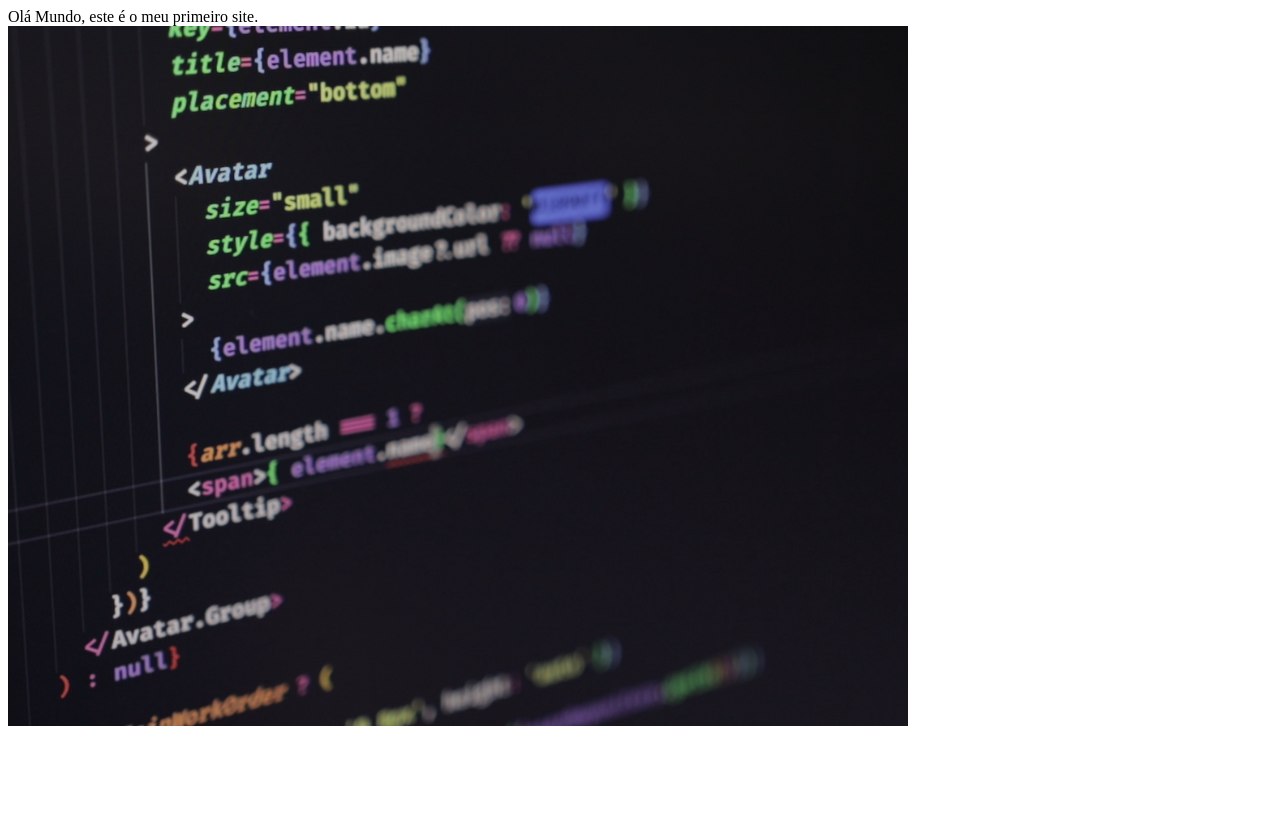
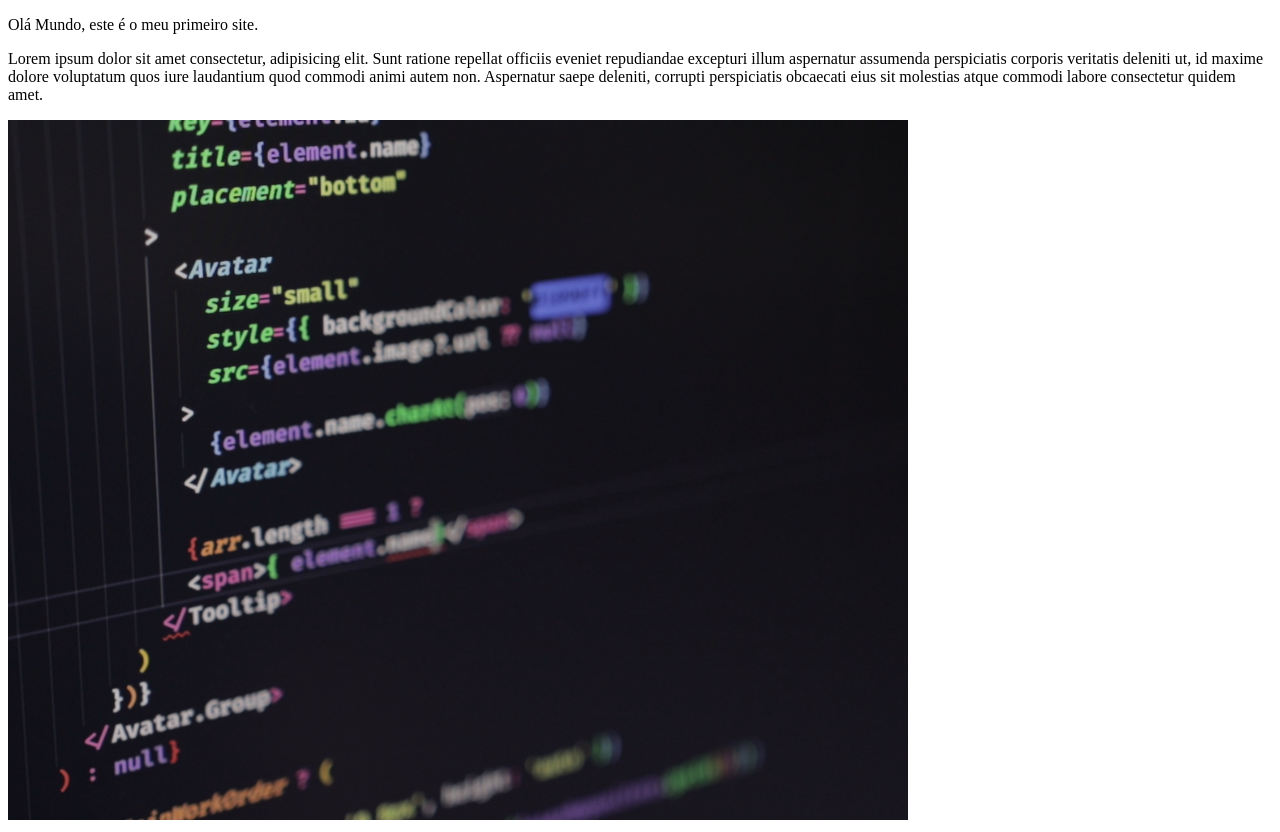
Before and after one commit to guilhermetft/ProjetoWeb1, a plain HTML site: page index.html in a window 1280 px wide. Before the commit the page ends 800 px from the top, so only its background shows below. Drawn offline with Linux system fonts and the light colour scheme.

Commit message:
UPDATE index.html

```diff
--- a/index.html
+++ b/index.html
@@ -6,7 +6,9 @@
     <title>Document</title>
 </head>
 <body>
-   Olá Mundo, este é o meu primeiro site.<br>
+   <p>Olá Mundo, este é o meu primeiro site.</p>
+
+   <p>Lorem ipsum dolor sit amet consectetur, adipisicing elit. Sunt ratione repellat officiis eveniet repudiandae excepturi illum aspernatur assumenda perspiciatis corporis veritatis deleniti ut, id maxime dolore voluptatum quos iure laudantium quod commodi animi autem non. Aspernatur saepe deleniti, corrupti perspiciatis obcaecati eius sit molestias atque commodi labore consectetur quidem amet.</p>
    <img src="TI.jpg" alt="" widht="500px">
 </body>
 </html>
```
